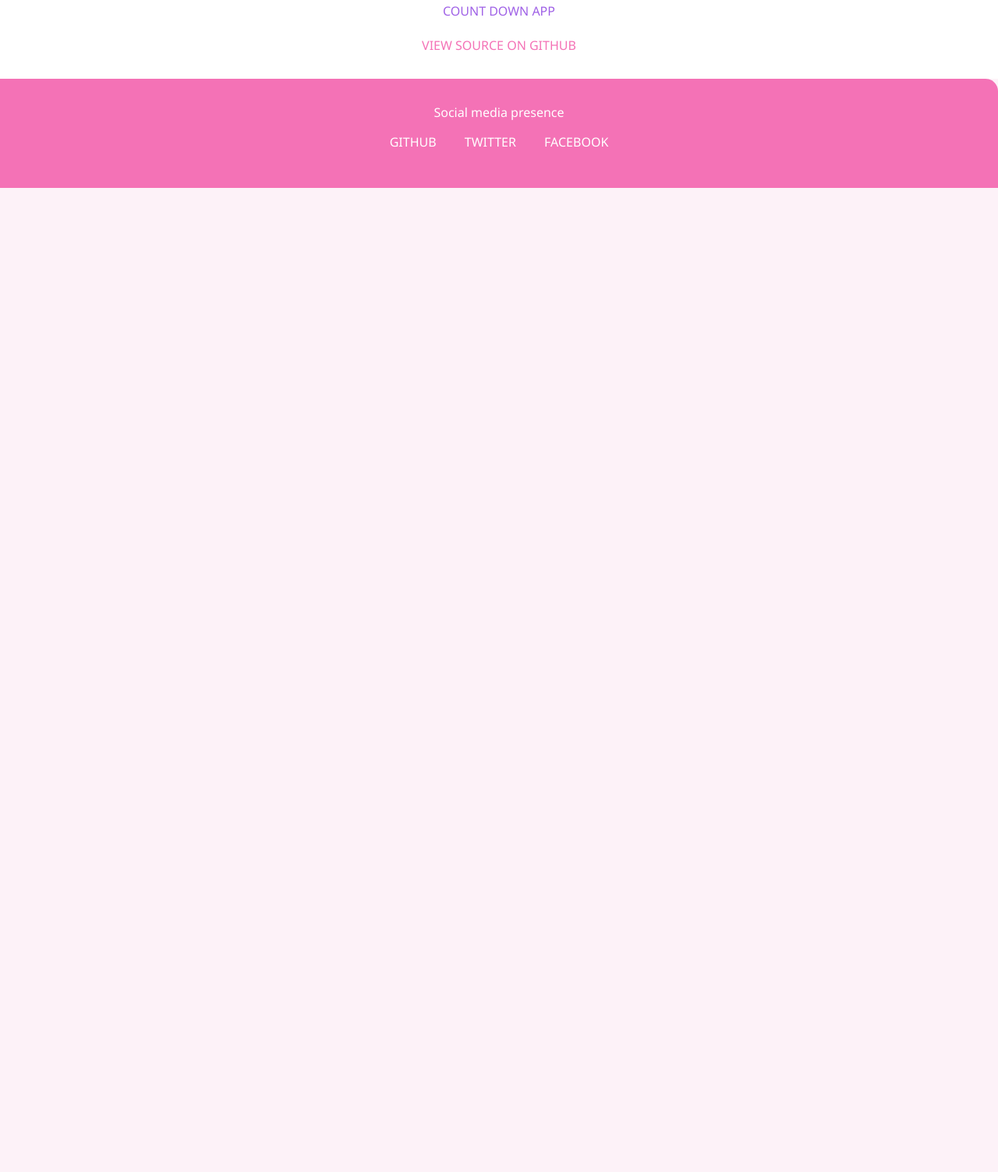
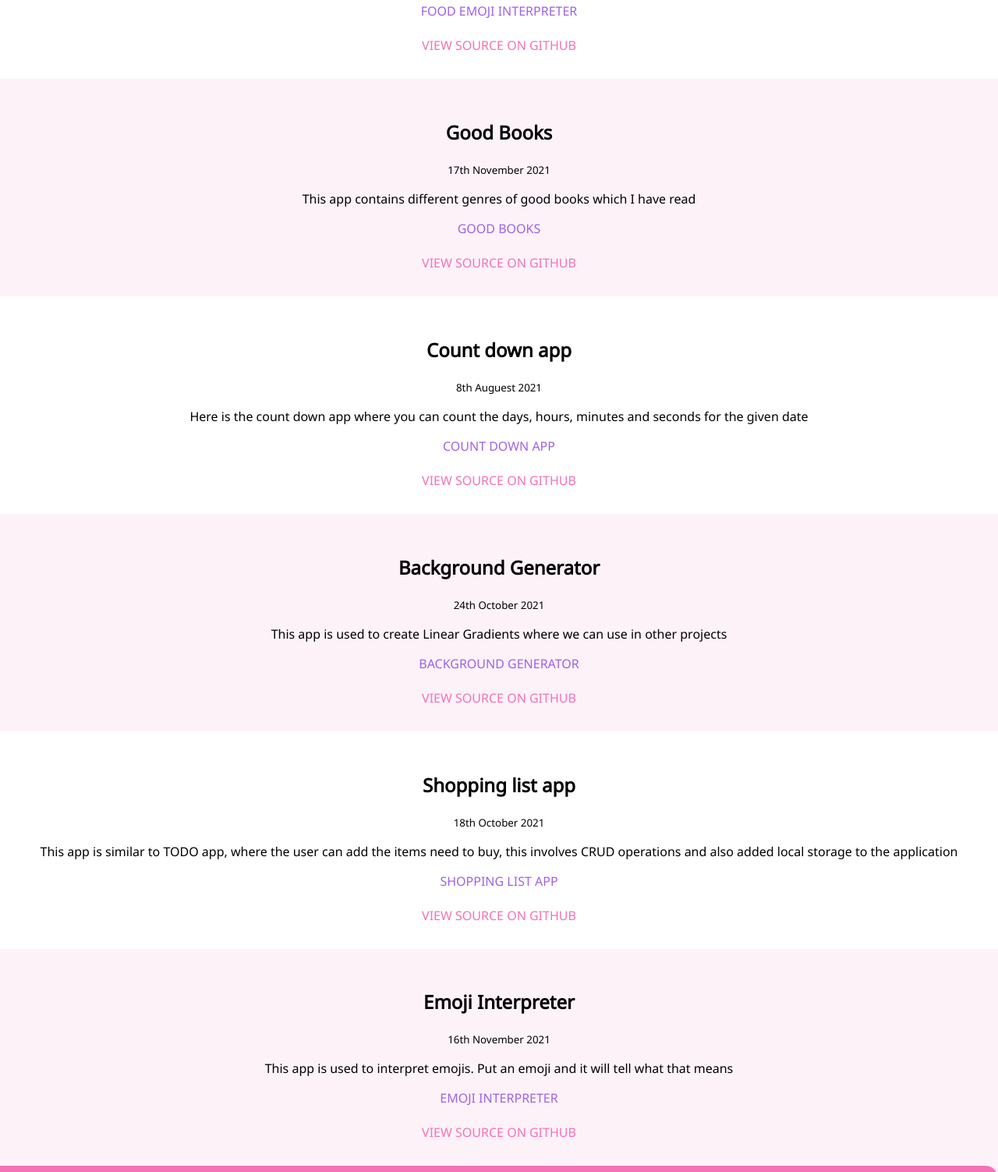
Before and after one commit to haripriya9209/portfolio, a plain HTML site: page projects.html in a window 1280 px wide. Shown: the part 950-2453 px from the top of the page at 78% size. Before the commit the page ends 1191 px from the top, so only its background shows below. Drawn offline with Linux system fonts and the light colour scheme.

Commit message:
added projects

```diff
--- a/projects.html
+++ b/projects.html
@@ -56,6 +56,32 @@
       </section>
 
       <section class="sec-1">
+        <h1>Food & Drink Emoji's</h1>
+        <small>15th November 2021</small>
+        <p>
+            Here is the Food & Drink Emoji's App which interpret emojis belong to food
+        </p>
+        <div>
+          <a href="https://kg95u.csb.app/" target=_blank><span>FOOD EMOJI INTERPRETER</span></a>
+        </div>
+        <br>
+        <a href="https://github.com/haripriya9209/emoji-Interpreter" target=_blank><span class="second-span"> VIEW SOURCE ON GITHUB</span></a>
+      </section>
+
+      <section class="sec-2">
+        <h1>Good Books</h1>
+        <small>17th November 2021</small>
+        <p>
+          This app contains different genres of good books which I have read
+        </p>
+        <div>
+          <a href="https://3jits.csb.app/" target="_blank"><span>GOOD BOOKS</span></a>
+        </div>
+        <br>
+        <a href="https://github.com/haripriya9209/goodbooks" target=_blank><span class="second-span"> VIEW SOURCE ON GITHUB</span></a>
+      </section>
+
+      <section class="sec-1">
         <h1>Count down app</h1>
         <small>8th Auguest 2021</small>
         <p>
@@ -66,6 +92,45 @@
         </div>
         <br>
         <a href="https://github.com/haripriya9209/countdownApp" target=_blank><span class="second-span"> VIEW SOURCE ON GITHUB</span></a>
+      </section>
+
+      <section class="sec-2">
+        <h1>Background Generator</h1>
+        <small>24th October 2021</small>
+        <p>
+          This app is used to create Linear Gradients where we can use in other projects
+        </p>
+        <div>
+          <a href="https://haripriya9209.github.io/background_generator/" target="_blank"><span>BACKGROUND GENERATOR</span></a>
+        </div>
+        <br>
+        <a href="https://github.com/haripriya9209/background_generator" target=_blank><span class="second-span"> VIEW SOURCE ON GITHUB</span></a>
+      </section>
+
+      <section class="sec-1">
+        <h1>Shopping list app</h1>
+        <small>18th October 2021</small>
+        <p>
+            This app is similar to TODO app, where the user can add the items need to buy, this involves CRUD operations and also added local storage to the application
+        </p>
+        <div>
+          <a href="https://haripriya9209.github.io/shoppinglist/" target=_blank><span>SHOPPING LIST APP</span></a>
+        </div>
+        <br>
+        <a href="https://github.com/haripriya9209/shoppinglist" target=_blank><span class="second-span"> VIEW SOURCE ON GITHUB</span></a>
+      </section>
+
+      <section class="sec-2">
+        <h1>Emoji Interpreter</h1>
+        <small>16th November 2021</small>
+        <p>
+          This app is used to interpret emojis. Put an emoji and it will tell what that means
+        </p>
+        <div>
+          <a href="https://od6jq.csb.app/" target="_blank"><span>EMOJI INTERPRETER</span></a>
+        </div>
+        <br>
+        <a href="https://github.com/haripriya9209/emoji-Interpreter" target=_blank><span class="second-span"> VIEW SOURCE ON GITHUB</span></a>
       </section>
 
       <footer class="container">
```
